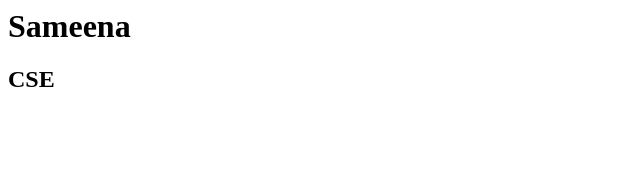
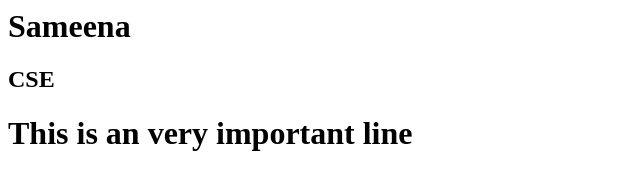
Before and after one commit to gitsam2005/Sample-1, a plain HTML site: page index.html in a window 1280 px wide. Shown: the whole page, without its empty margins (0-640 px from the left). Drawn offline with Linux system fonts and the light colour scheme.

Commit message:
Update index.html

```diff
--- a/index.html
+++ b/index.html
@@ -5,5 +5,6 @@
     <body>
         <h1>Sameena</h1>
         <h2>CSE</h2>
+        <h1>This is an very important line</h1>
     </body>
 </html>
```
